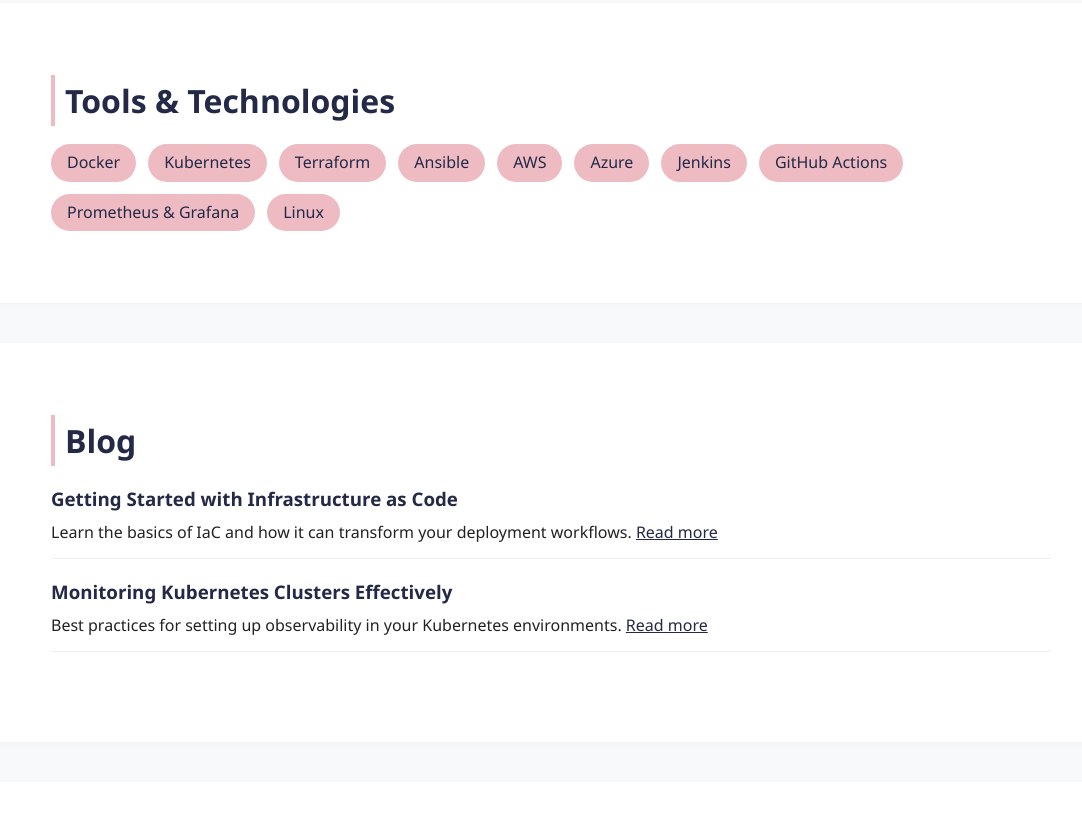
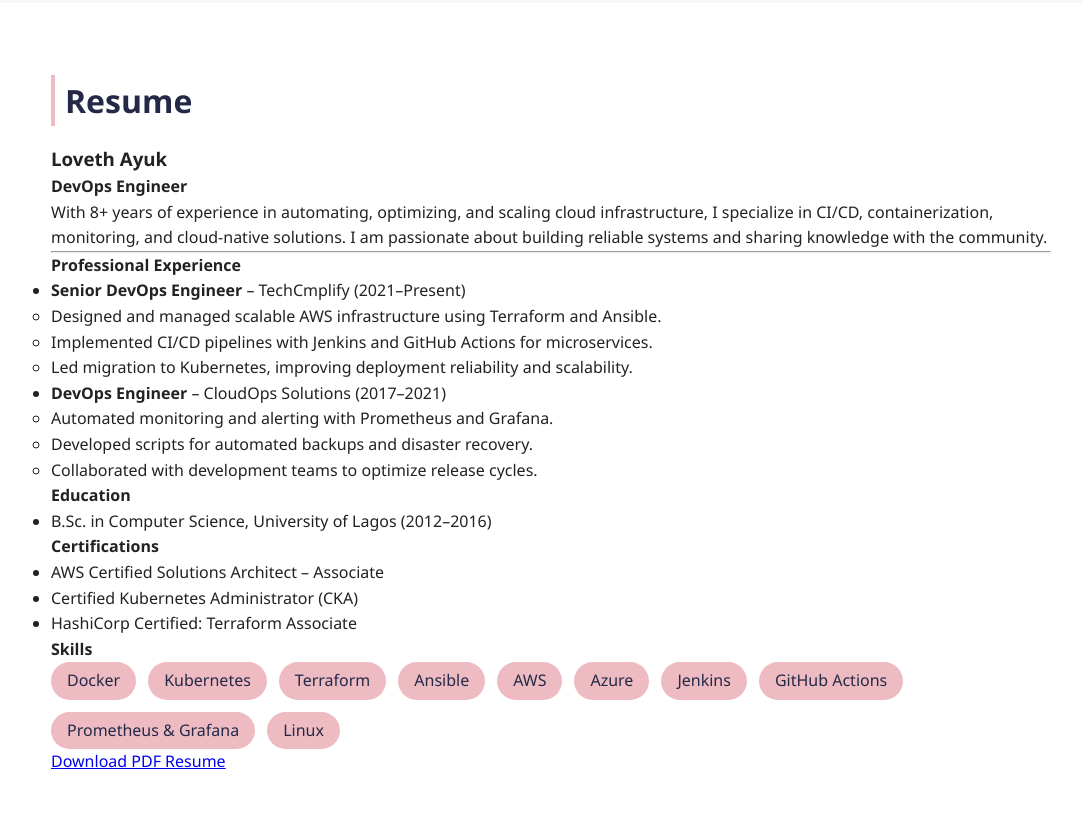
Before and after one commit to devopscmplify/project-house, a plain HTML site: page index.html in a window 1280 px wide. Shown: the part 946-1760 px from the top of the page, without its empty margins (89-1171 px from the left). Drawn offline with Linux system fonts and the light colour scheme.

Commit message:
Adding content

```diff
--- a/index.html
+++ b/index.html
@@ -17,7 +17,7 @@
             <ul class="nav-links">
                 <li><a href="#about">About</a></li>
                 <li><a href="#projects">Projects</a></li>
-                <li><a href="#tools">Tools</a></li>
+                <li><a href="#resume">Resume</a></li>
                 <li><a href="#blog">Blog</a></li>
                 <li><a href="#contact">Contact Me</a></li>
             </ul>
@@ -52,9 +52,46 @@
                 </ul>
             </div>
         </section>
-        <section id="tools" class="section tools">
+        <!-- Resume Section -->
+        <section id="resume" class="section resume">
     <div class="container">
-                <h2>Tools & Technologies</h2>
+        <h2>Resume</h2>
+        <h3>Loveth Ayuk</h3>
+        <p><strong>DevOps Engineer</strong></p>
+        <p>
+            With 8+ years of experience in automating, optimizing, and scaling cloud infrastructure, I specialize in CI/CD, containerization, monitoring, and cloud-native solutions. I am passionate about building reliable systems and sharing knowledge with the community.
+        </p>
+        <hr>
+        <h4>Professional Experience</h4>
+        <ul>
+            <li>
+                <strong>Senior DevOps Engineer</strong> – TechCmplify (2021–Present)<br>
+                <ul>
+                    <li>Designed and managed scalable AWS infrastructure using Terraform and Ansible.</li>
+                    <li>Implemented CI/CD pipelines with Jenkins and GitHub Actions for microservices.</li>
+                    <li>Led migration to Kubernetes, improving deployment reliability and scalability.</li>
+                </ul>
+            </li>
+            <li>
+                <strong>DevOps Engineer</strong> – CloudOps Solutions (2017–2021)<br>
+                <ul>
+                    <li>Automated monitoring and alerting with Prometheus and Grafana.</li>
+                    <li>Developed scripts for automated backups and disaster recovery.</li>
+                    <li>Collaborated with development teams to optimize release cycles.</li>
+                </ul>
+            </li>
+        </ul>
+        <h4>Education</h4>
+        <ul>
+            <li>B.Sc. in Computer Science, University of Lagos (2012–2016)</li>
+        </ul>
+        <h4>Certifications</h4>
+        <ul>
+            <li>AWS Certified Solutions Architect – Associate</li>
+            <li>Certified Kubernetes Administrator (CKA)</li>
+            <li>HashiCorp Certified: Terraform Associate</li>
+        </ul>
+        <h4>Skills</h4>
         <ul class="tools-list">
             <li>Docker</li>
             <li>Kubernetes</li>
@@ -67,6 +104,7 @@
             <li>Prometheus & Grafana</li>
             <li>Linux</li>
         </ul>
+        <a href="Loveth_Ayuk_Resume.pdf" class="resume-download" download>Download PDF Resume</a>
            </div>
         </section>
         <section id="blog" class="section blog">
```
Lines whose indentation alone changed are shown as unchanged.
